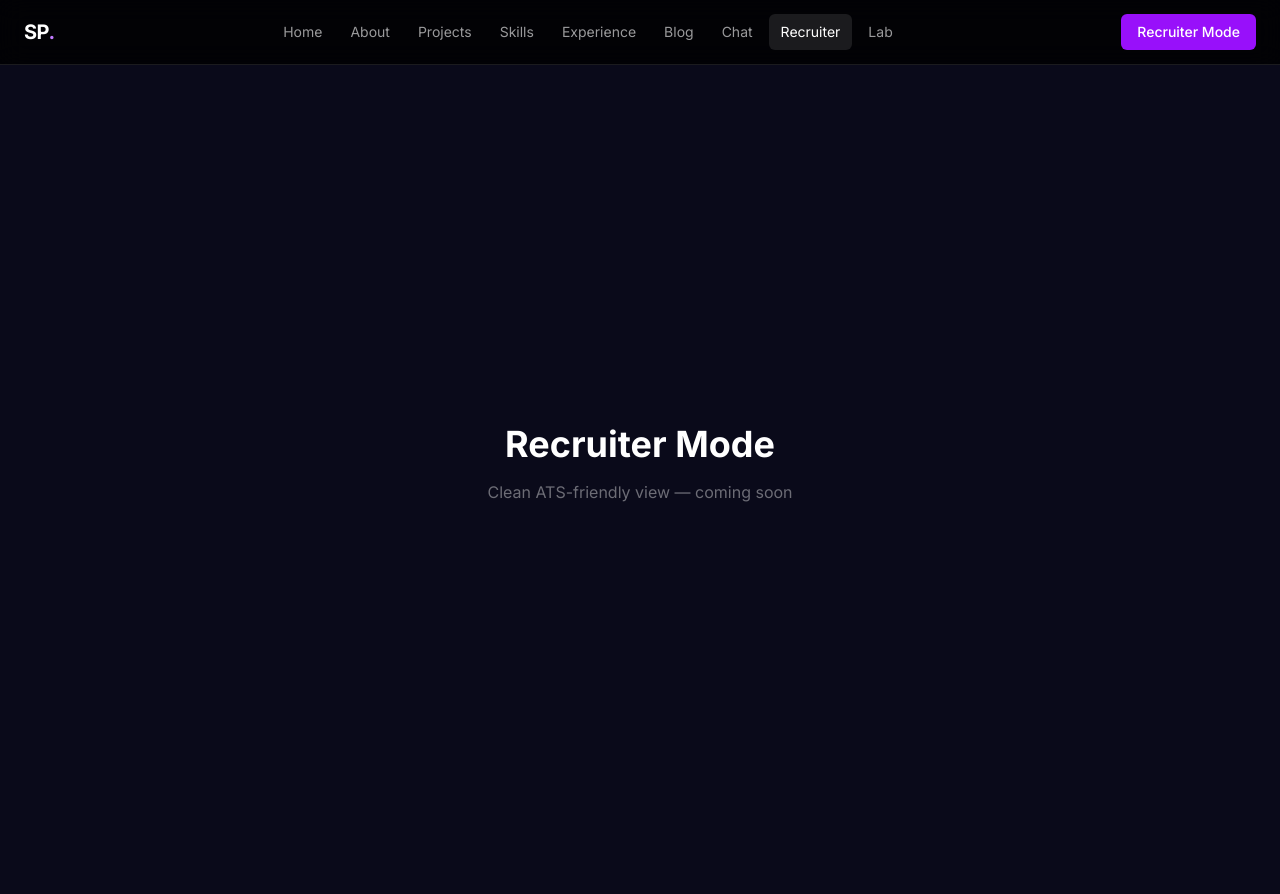
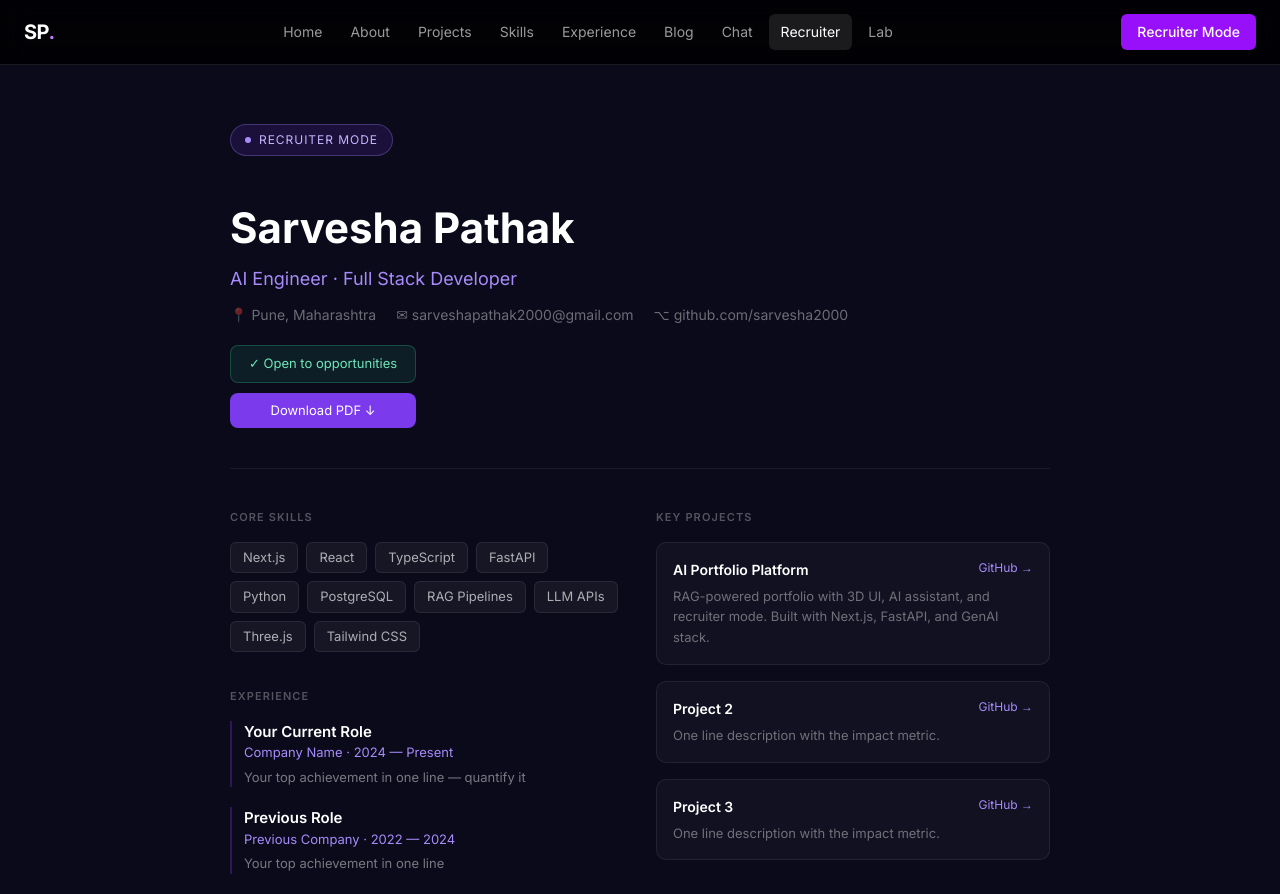
Before and after one commit to sarvesha2000/portfolio, a Next.js app: page /recruiter in a window 1280 px wide. Shown: the top 894 px of the page. Before the commit the page ends 864 px from the top, so only its background shows below. Built offline with nearby package versions, Linux system fonts and the light colour scheme.

Commit message:
M2 complete

```diff
--- a/src/app/recruiter/page.tsx
+++ b/src/app/recruiter/page.tsx
@@ -1,9 +1,227 @@
+"use client";
+
+import { motion } from "framer-motion";
+
+const skills = ["Next.js", "React", "TypeScript", "FastAPI", "Python", "PostgreSQL", "RAG Pipelines", "LLM APIs", "Three.js", "Tailwind CSS"];
+
+const experience = [
+  {
+    role: "Your Current Role",
+    company: "Company Name",
+    period: "2024 — Present",
+    achievement: "Your top achievement in one line — quantify it",
+  },
+  {
+    role: "Previous Role",
+    company: "Previous Company",
+    period: "2022 — 2024",
+    achievement: "Your top achievement in one line",
+  },
+  {
+    role: "First Role / Internship",
+    company: "Company Name",
+    period: "2021 — 2022",
+    achievement: "Your top achievement in one line",
+  },
+];
+
+const projects = [
+  {
+    name: "AI Portfolio Platform",
+    desc: "RAG-powered portfolio with 3D UI, AI assistant, and recruiter mode. Built with Next.js, FastAPI, and GenAI stack.",
+    link: "https://github.com/sarvesha2000/portfolio",
+  },
+  {
+    name: "Project 2",
+    desc: "One line description with the impact metric.",
+    link: "#",
+  },
+  {
+    name: "Project 3",
+    desc: "One line description with the impact metric.",
+    link: "#",
+  },
+];
+
 export default function RecruiterPage() {
   return (
-    <div className="min-h-screen flex items-center justify-center">
-      <div className="text-center">
-        <h1 className="text-4xl font-bold text-white mb-4">Recruiter Mode</h1>
-        <p className="text-white/40">Clean ATS-friendly view — coming soon</p>
+    <div style={{ minHeight: "100vh", background: "#0A0A1A", padding: "60px 24px" }}>
+      <div style={{ maxWidth: "820px", margin: "0 auto" }}>
+
+        {/* Mode banner */}
+        <motion.div
+          initial={{ opacity: 0, y: -10 }}
+          animate={{ opacity: 1, y: 0 }}
+          transition={{ duration: 0.4 }}
+          style={{
+            display: "inline-flex", alignItems: "center", gap: "8px",
+            padding: "6px 14px", borderRadius: "99px", marginBottom: "40px",
+            background: "rgba(124,58,237,0.15)",
+            border: "1px solid rgba(167,139,250,0.3)",
+          }}
+        >
+          <div style={{ width: "6px", height: "6px", borderRadius: "50%", background: "#A78BFA" }} />
+          <span style={{ fontSize: "12px", color: "#C4B5FD", letterSpacing: "0.08em" }}>RECRUITER MODE</span>
+        </motion.div>
+
+        {/* Header */}
+        <motion.div
+          initial={{ opacity: 0, y: 20 }}
+          animate={{ opacity: 1, y: 0 }}
+          transition={{ duration: 0.5, delay: 0.1 }}
+          style={{ display: "flex", justifyContent: "space-between", alignItems: "flex-start", flexWrap: "wrap", gap: "20px", marginBottom: "40px", paddingBottom: "40px", borderBottom: "1px solid rgba(255,255,255,0.07)" }}
+        >
+          <div>
+            <h1 style={{ fontSize: "42px", fontWeight: "700", color: "white", marginBottom: "6px" }}>
+              Sarvesha Pathak
+            </h1>
+            <p style={{ fontSize: "18px", color: "#A78BFA", marginBottom: "12px" }}>
+              AI Engineer · Full Stack Developer
+            </p>
+            <div style={{ display: "flex", gap: "20px", flexWrap: "wrap" }}>
+              <span style={{ fontSize: "14px", color: "rgba(255,255,255,0.4)" }}>📍 Pune, Maharashtra</span>
+              <a href="mailto:sarveshapathak2000@gmail.com" style={{ fontSize: "14px", color: "rgba(255,255,255,0.4)", textDecoration: "none" }}>
+                ✉ sarveshapathak2000@gmail.com
+              </a>
+              <a href="https://github.com/sarvesha2000" style={{ fontSize: "14px", color: "rgba(255,255,255,0.4)", textDecoration: "none" }}>
+                ⌥ github.com/sarvesha2000
+              </a>
+            </div>
+          </div>
+          <div style={{ display: "flex", flexDirection: "column", gap: "10px" }}>
+            <div style={{
+              padding: "8px 18px", borderRadius: "8px",
+              background: "rgba(52,211,153,0.1)", border: "1px solid rgba(52,211,153,0.25)",
+              fontSize: "13px", color: "#6EE7B7", textAlign: "center",
+            }}>
+              ✓ Open to opportunities
+            </div>
+            <button
+              onClick={() => window.print()}
+              style={{
+                padding: "8px 18px", borderRadius: "8px",
+                background: "#7C3AED", border: "none",
+                color: "white", fontSize: "13px", cursor: "pointer",
+              }}
+            >
+              Download PDF ↓
+            </button>
+          </div>
+        </motion.div>
+
+        <div style={{ display: "grid", gridTemplateColumns: "1fr 1fr", gap: "32px" }}>
+
+          {/* Left column */}
+          <div>
+
+            {/* Skills */}
+            <motion.div
+              initial={{ opacity: 0, y: 20 }}
+              animate={{ opacity: 1, y: 0 }}
+              transition={{ duration: 0.5, delay: 0.2 }}
+              style={{ marginBottom: "36px" }}
+            >
+              <h2 style={{ fontSize: "11px", fontWeight: "600", color: "rgba(255,255,255,0.3)", textTransform: "uppercase", letterSpacing: "0.1em", marginBottom: "16px" }}>
+                Core Skills
+              </h2>
+              <div style={{ display: "flex", flexWrap: "wrap", gap: "8px" }}>
+                {skills.map((skill) => (
+                  <span key={skill} style={{
+                    padding: "5px 12px", borderRadius: "6px",
+                    background: "rgba(255,255,255,0.05)",
+                    border: "1px solid rgba(255,255,255,0.08)",
+                    fontSize: "13px", color: "rgba(255,255,255,0.65)",
+                  }}>
+                    {skill}
+                  </span>
+                ))}
+              </div>
+            </motion.div>
+
+            {/* Experience */}
+            <motion.div
+              initial={{ opacity: 0, y: 20 }}
+              animate={{ opacity: 1, y: 0 }}
+              transition={{ duration: 0.5, delay: 0.3 }}
+            >
+              <h2 style={{ fontSize: "11px", fontWeight: "600", color: "rgba(255,255,255,0.3)", textTransform: "uppercase", letterSpacing: "0.1em", marginBottom: "16px" }}>
+                Experience
+              </h2>
+              <div style={{ display: "flex", flexDirection: "column", gap: "20px" }}>
+                {experience.map((exp, i) => (
+                  <div key={i} style={{ paddingLeft: "12px", borderLeft: "2px solid rgba(124,58,237,0.3)" }}>
+                    <div style={{ fontSize: "15px", fontWeight: "600", color: "white" }}>{exp.role}</div>
+                    <div style={{ fontSize: "13px", color: "#A78BFA", marginBottom: "4px" }}>{exp.company} · {exp.period}</div>
+                    <div style={{ fontSize: "13px", color: "rgba(255,255,255,0.45)", lineHeight: 1.6 }}>{exp.achievement}</div>
+                  </div>
+                ))}
+              </div>
+            </motion.div>
+
+          </div>
+
+          {/* Right column */}
+          <div>
+
+            {/* Projects */}
+            <motion.div
+              initial={{ opacity: 0, y: 20 }}
+              animate={{ opacity: 1, y: 0 }}
+              transition={{ duration: 0.5, delay: 0.4 }}
+              style={{ marginBottom: "36px" }}
+            >
+              <h2 style={{ fontSize: "11px", fontWeight: "600", color: "rgba(255,255,255,0.3)", textTransform: "uppercase", letterSpacing: "0.1em", marginBottom: "16px" }}>
+                Key Projects
+              </h2>
+              <div style={{ display: "flex", flexDirection: "column", gap: "16px" }}>
+                {projects.map((proj, i) => (
+                  <div key={i} style={{
+                    padding: "16px",
+                    borderRadius: "10px",
+                    background: "rgba(255,255,255,0.03)",
+                    border: "1px solid rgba(255,255,255,0.07)",
+                  }}>
+                    <div style={{ display: "flex", justifyContent: "space-between", marginBottom: "6px" }}>
+                      <span style={{ fontSize: "14px", fontWeight: "600", color: "white" }}>{proj.name}</span>
+                      <a href={proj.link} style={{ fontSize: "12px", color: "#A78BFA", textDecoration: "none" }}>GitHub →</a>
+                    </div>
+                    <p style={{ fontSize: "13px", color: "rgba(255,255,255,0.4)", lineHeight: 1.6 }}>{proj.desc}</p>
+                  </div>
+                ))}
+              </div>
+            </motion.div>
+
+            {/* AI assistant */}
+            <motion.div
+              initial={{ opacity: 0, y: 20 }}
+              animate={{ opacity: 1, y: 0 }}
+              transition={{ duration: 0.5, delay: 0.5 }}
+              style={{
+                padding: "20px",
+                borderRadius: "12px",
+                background: "rgba(124,58,237,0.08)",
+                border: "1px solid rgba(124,58,237,0.2)",
+              }}
+            >
+              <div style={{ fontSize: "14px", fontWeight: "600", color: "white", marginBottom: "8px" }}>
+                ✦ Ask the AI about Sarvesha
+              </div>
+              <p style={{ fontSize: "13px", color: "rgba(255,255,255,0.4)", lineHeight: 1.6, marginBottom: "14px" }}>
+                Have questions about her experience, availability, or fit for your role? The AI assistant can answer instantly.
+              </p>
+              <a href="/chat" style={{
+                display: "inline-block",
+                padding: "8px 16px", borderRadius: "8px",
+                background: "#7C3AED", color: "white",
+                fontSize: "13px", textDecoration: "none", fontWeight: "500",
+              }}>
+                Open AI Chat →
+              </a>
+            </motion.div>
+
+          </div>
+        </div>
+
       </div>
     </div>
   );
```
